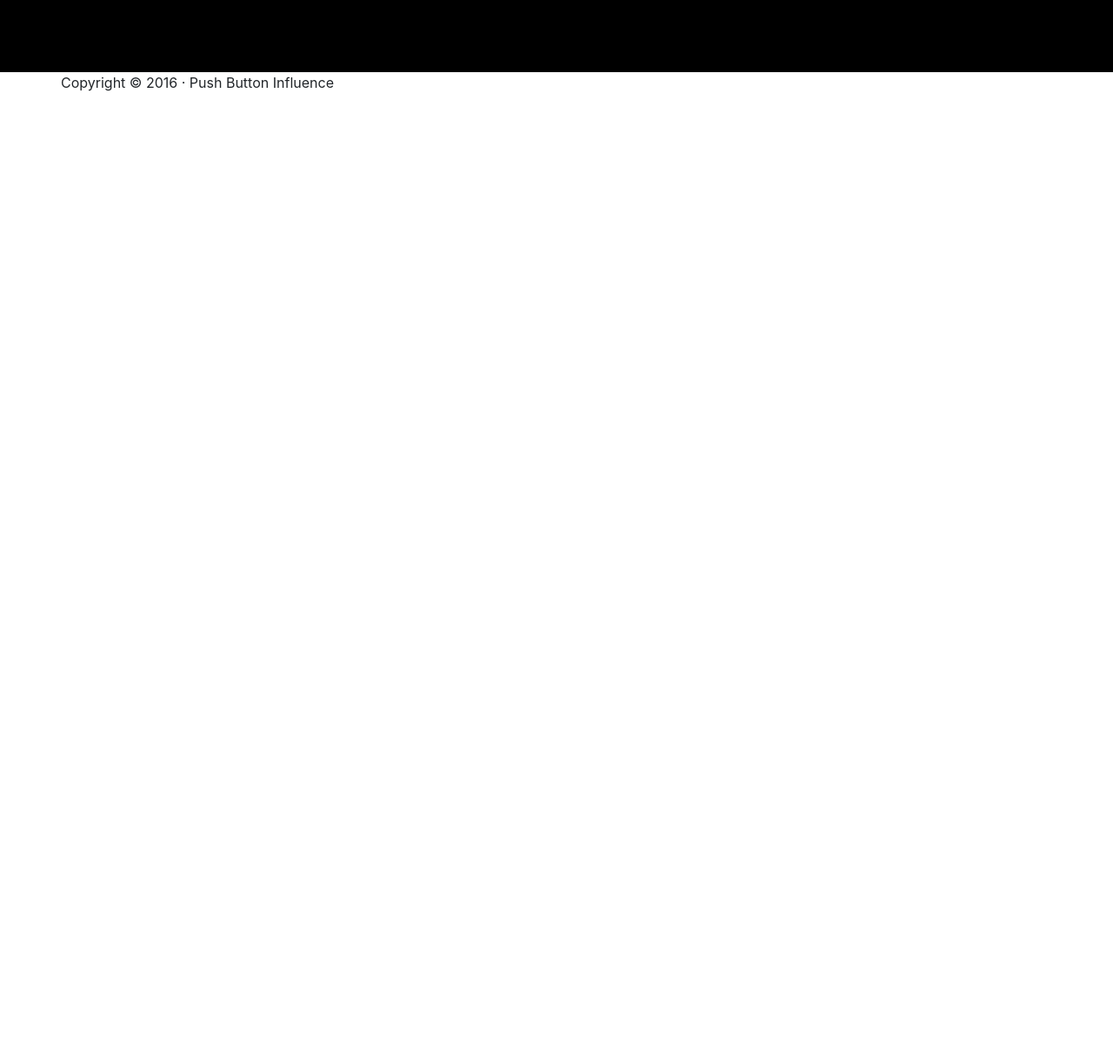
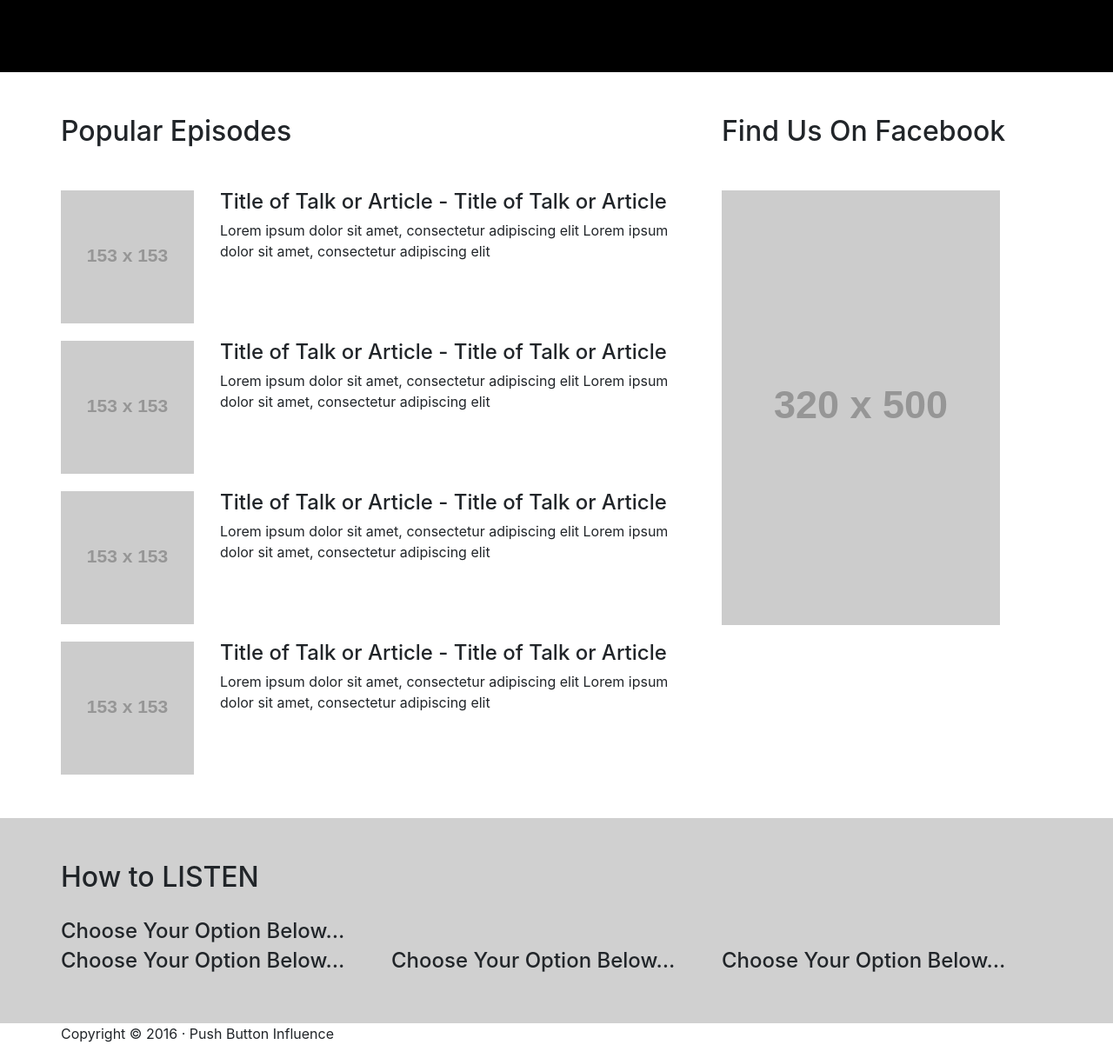
Before and after one commit to MVolodya/HW-5-TeamDev, a plain HTML site: page index.html in a window 1280 px wide. Shown: the part 2306-3523 px from the top of the page at 87% size. Before the commit the page ends 2429 px from the top, so only its background shows below. Drawn offline with nearby package versions, Linux system fonts and the light colour scheme; placeholder pictures from the web are drawn by us.

Commit message:
added two section & fixed bugs with column

```diff
--- a/index.html
+++ b/index.html
@@ -77,7 +77,7 @@
                 </div>
             </section>
             <section id="subscribe-buttons">
-                <div class="row subscribe-row-with-back">
+                <div class="row subscribe-row-with-bg">
                     <div class="container">
                         <div class="row subscribe-padding">
                             <div class="col-xl-6">
@@ -194,6 +194,79 @@
                     </div>
                 </div>
             </section>
+            <section id="popular-episodes">
+                <div class="container">
+                    <div class="row row-popular-episodes-pd">
+                        <div class="col-xl-8">
+                            <div class="popular-header">
+                                <h2>Popular Episodes</h2>
+                            </div>
+                            <div class="card-box">
+                                <img src="http://via.placeholder.com/153x153">
+                                <div class="card-text">
+                                    <h4>Title of Talk or Article - Title of Talk or Article</h4>
+                                    <p>Lorem ipsum dolor sit amet, consectetur adipiscing elit Lorem ipsum dolor sit amet, consectetur adipiscing elit</p>
+                                </div>
+                            </div>
+                            <div class="card-box">
+                                <img src="http://via.placeholder.com/153x153">
+                                <div class="card-text">
+                                    <h4>Title of Talk or Article - Title of Talk or Article</h4>
+                                    <p>Lorem ipsum dolor sit amet, consectetur adipiscing elit Lorem ipsum dolor sit amet, consectetur adipiscing elit</p>
+                                </div>
+                            </div>
+                            <div class="card-box">
+                                <img src="http://via.placeholder.com/153x153">
+                                <div class="card-text">
+                                    <h4>Title of Talk or Article - Title of Talk or Article</h4>
+                                    <p>Lorem ipsum dolor sit amet, consectetur adipiscing elit Lorem ipsum dolor sit amet, consectetur adipiscing elit</p>
+                                </div>
+                            </div>
+                            <div class="card-box">
+                                <img src="http://via.placeholder.com/153x153">
+                                <div class="card-text">
+                                    <h4>Title of Talk or Article - Title of Talk or Article</h4>
+                                    <p>Lorem ipsum dolor sit amet, consectetur adipiscing elit Lorem ipsum dolor sit amet, consectetur adipiscing elit</p>
+                                </div>
+                            </div>
+                        </div>
+                        <div class="col-xl-4">
+                            <section class="facebook">
+                                <div class="popular-header">
+                                    <h2>Find Us On Facebook</h2>
+                                </div>
+                                <div class="card-box">
+                                    <img src="http://via.placeholder.com/320x500">
+                                </div>
+                            </section>
+                        </div>
+                    </div>
+                </div>
+            </section>
+            <section id="how-to-consume">
+                <div class="row consume-row-with-bg">
+                    <div class="container">
+                        <div class="row">
+                            <div class="col-xl-12">
+                                <div class="consume-header">
+                                    <h2>How to LISTEN</h2>
+                                    <br>
+                                    <h4>Choose Your Option Below…</h4>
+                                </div>
+                            </div>
+                            <div class="col-xl-4">
+                                <h4>Choose Your Option Below…</h4>
+                            </div>
+                            <div class="col-xl-4">
+                                <h4>Choose Your Option Below…</h4>
+                            </div>
+                            <div class="col-xl-4">
+                                <h4>Choose Your Option Below…</h4>
+                            </div>
+                        </div>
+                    </div>
+                </div>
+            </section>
             <section class="footer">
                 <div class="row">
                     <div class="container">
--- a/style.css
+++ b/style.css
@@ -32,7 +32,7 @@
     margin: 0;
     color: #000;
 }
-.subscribe-row-with-back {
+.subscribe-row-with-bg {
     background: #08B6E6;
 }
 .subscribe-padding {
@@ -44,9 +44,23 @@
 .banners-left > h3, ul {
     color: #fff;
 }
-
-
-
+.card-box {
+    display: flex;
+    margin: 20px 50px 0 0;
+}
+.popular-header {
+    margin: 0px 0 50px 0;
+}
+.card-text {
+    padding: 0 0 0 30px;
+}
+.consume-row-with-bg {
+    background: #D0D0D0;
+    padding: 50px 0 50px 0;
+}
+.row-popular-episodes-pd {
+    padding: 50px 0 50px 0;
+}
 [class*="col-"] {
     padding: 0 !important;
 }
```
